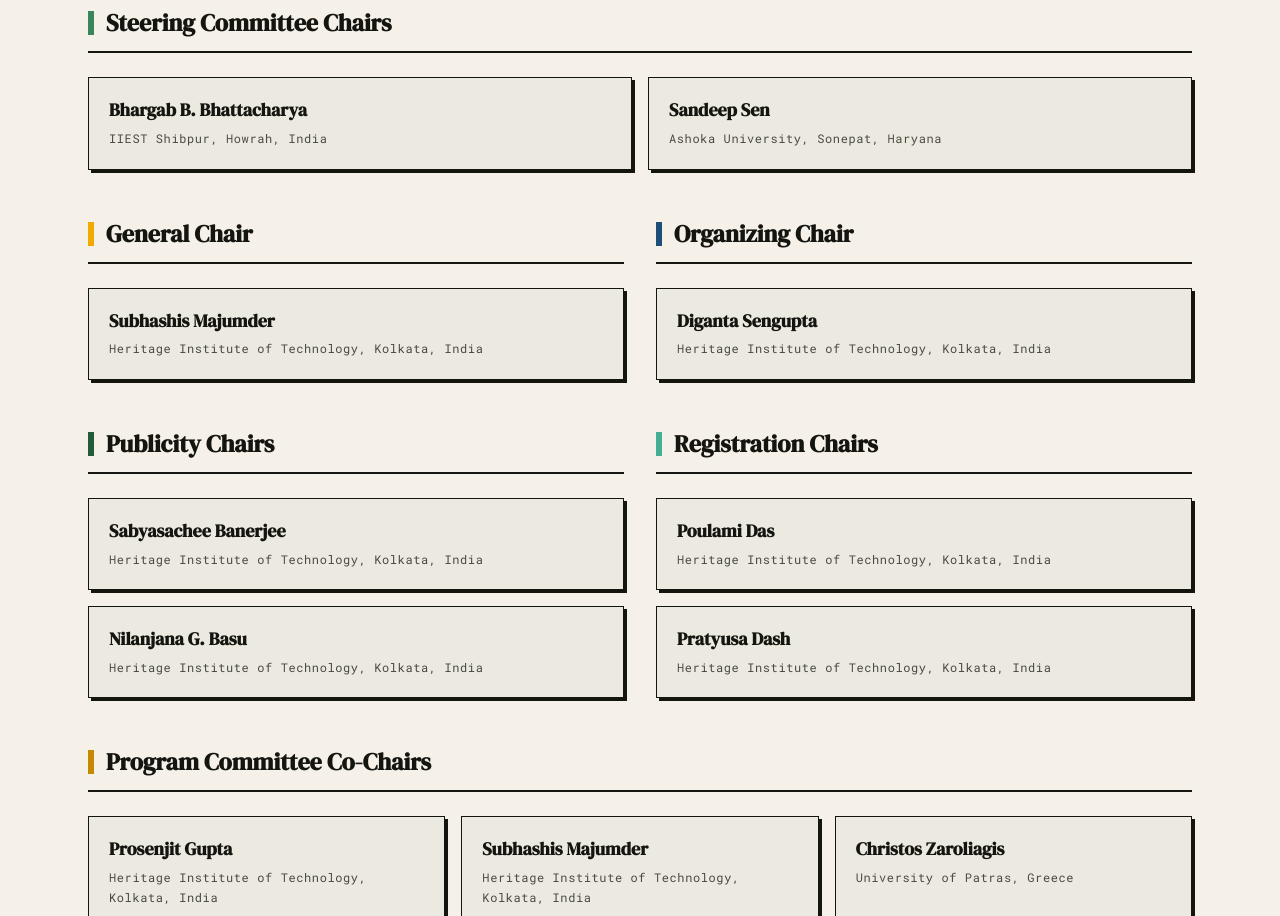
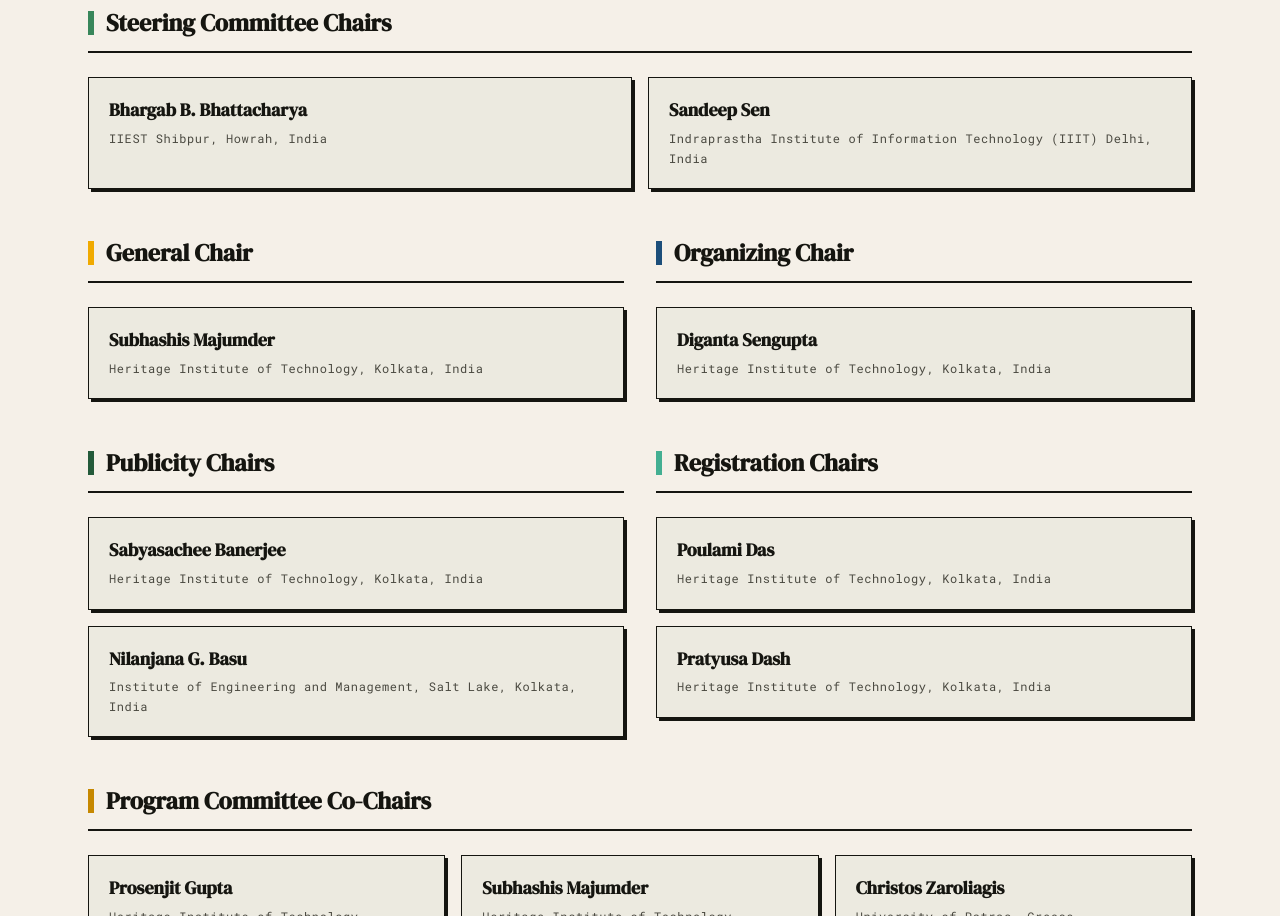
Before and after one commit to ICAA-Hitk-Tech/ICAA, a Next.js app: page /2027/organisers in a window 1280 px wide. Shown: the part 700-1616 px from the top of the page. Built offline with nearby package versions, Linux system fonts and the light colour scheme; no server answers; a web font is replaced by a local one.

Commit message:
Prog com and org change

```diff
--- a/constants/2027/organisers.ts
+++ b/constants/2027/organisers.ts
@@ -43,7 +43,7 @@
   },
   {
     name: "Sandeep Sen",
-    institution: "Ashoka University, Sonepat, Haryana",
+    institution: "Indraprastha Institute of Information Technology (IIIT) Delhi, India",
   },
 ];
 
@@ -68,7 +68,7 @@
   },
   {
     name: "Nilanjana G. Basu",
-    institution: "Heritage Institute of Technology, Kolkata, India",
+    institution: "Institute of Engineering and Management, Salt Lake, Kolkata, India",
   },
 ];
 
--- a/constants/2027/programComm.ts
+++ b/constants/2027/programComm.ts
@@ -36,6 +36,10 @@
   {
     name: "Arijit Karati",
     institution: "National Sun Yat-Sen University, Taiwan",
+  },
+  {
+    name: "Asit Kumar Das",
+    institution: "IIEST Shibpur, Howrah, India",
   },
   {
     name: "B. Uma Shankar",
```
